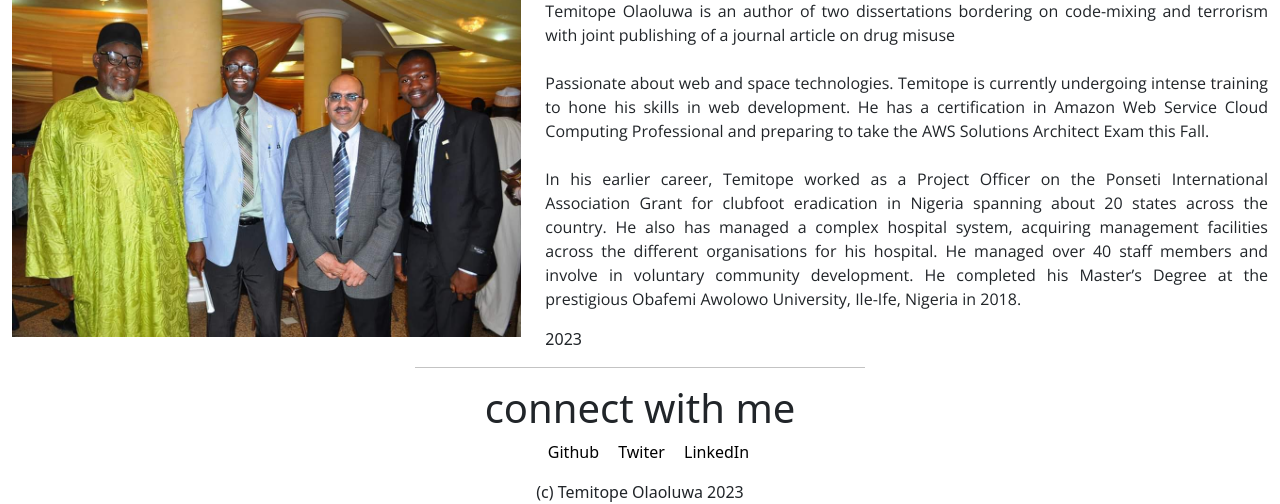
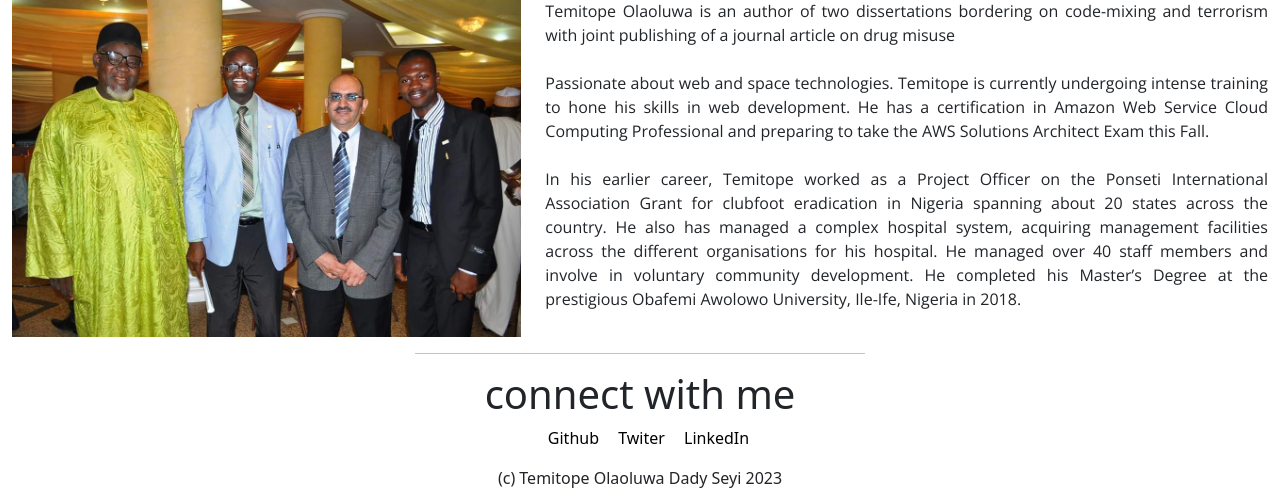
Before and after one commit to topinsn/topinsn, a PHP site: page / in a window 1280 px wide. Shown: the part 2707-3211 px from the top of the page. Run offline with PHP 8.4, Linux system fonts and the light colour scheme; some libraries are stand-ins or nearby versions.

Commit message:
span modification in footer

```diff
--- a/footer.php
+++ b/footer.php
@@ -13,7 +13,7 @@
                     <li><a href="https://www.linkedin.com/in/topeoyelami/">LinkedIn</a></li>
                 </ul>
 
-                <span> (c) Temitope Olaoluwa
+                <span> (c) Temitope Olaoluwa Dady Seyi
                     <?php
                         $current_year = date("Y");
 		                echo $current_year;
--- a/index.php
+++ b/index.php
@@ -112,9 +112,7 @@
 
 
                 </p>
-                <?php $year = date("Y");
-                    echo $year;
-                ?>
+
             </div>
         </div>
         <div align="center">
```
